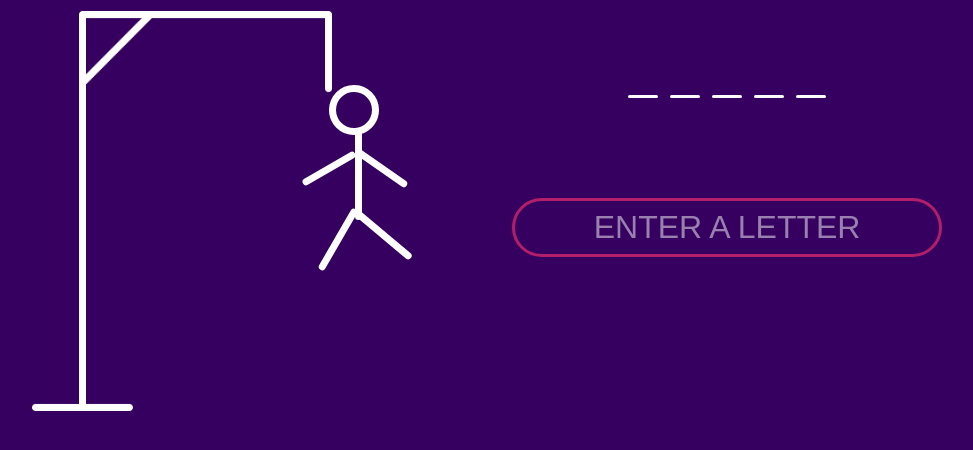
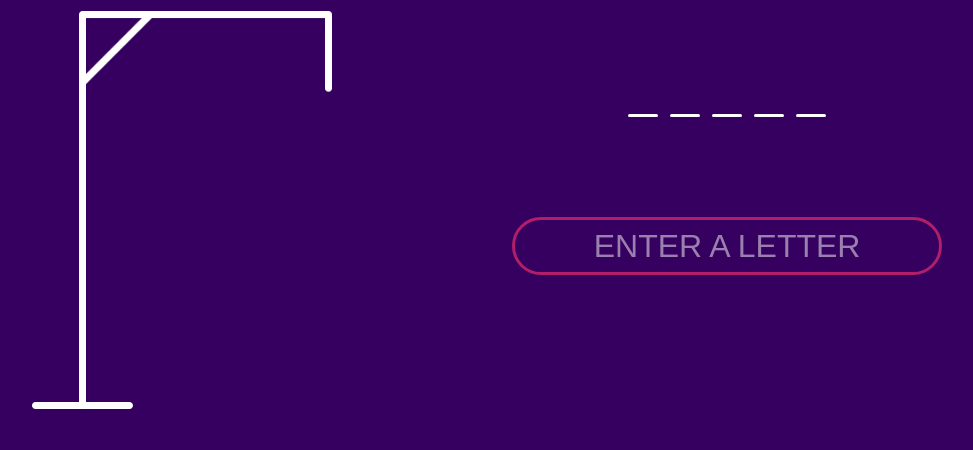
Before and after one commit to julia-retuerta/24-07-28-minigames-web, a website built with Vite: page src/html/hangman.html in a window 1280 px wide. Shown: the part 392-842 px from the top of the page, without its empty margins (153-1126 px from the left). Built offline with nearby package versions, Linux system fonts and the light colour scheme; some packages are replaced by stand-ins of ours; a web font is replaced by a local one.

Commit message:
practica-casa-05-agosto

```diff
--- a/src/html/hangman.html
+++ b/src/html/hangman.html
@@ -36,12 +36,12 @@
             <p id="tries">NUMBER OF TRIES: 6</p>
             <img class="hangman-game__img-gallows" src="../assets/images/gallows.png" alt="" />
             <div class="hangman-game__doll">
-              <div class="head"></div>
-              <div class="body"></div>
-              <div class="arm arm__left"></div>
-              <div class="arm arm__right"></div>
-              <div class="leg leg__left"></div>
-              <div class="leg leg__right"></div>
+              <div class="head hidden"></div>
+              <div class="body hidden"></div>
+              <div class="arm arm__left hidden"></div>
+              <div class="arm arm__right hidden"></div>
+              <div class="leg leg__left hidden"></div>
+              <div class="leg leg__right hidden"></div>
             </div>
           </div>
 
--- a/src/js/hangman.js
+++ b/src/js/hangman.js
@@ -63,6 +63,9 @@ const countUniqueLetters = word => {
   return uniqueLetters.length;
 };
 
+// Elementos de las partes del muñeco
+const parts = document.querySelectorAll('.hangman-game__doll > div');
+
 const updateDisplay = () => {
   // Mostrar letras correctas
   const lines = blanksElement.querySelectorAll('.hangman-game__line');
@@ -82,6 +85,13 @@ const updateDisplay = () => {
   } else {
     wrongLettersElement.textContent = ''; // Limpiar si no hay letras fallidas
   }
+
+  // Mostrar la siguiente parte del muñeco
+  wrongLetters.forEach((letter, index) => {
+    if (parts[index]) {
+      parts[index].classList.remove('hidden');
+    }
+  });
 
   // Actualizar número de intentos restantes
   triesElement.textContent = `NUMBER OF TRIES: ${numberOfTries}`;
@@ -122,6 +132,7 @@ const startGame = () => {
   resultElement.textContent = ''; // Limpiar resultados anteriores
   inputElement.disabled = false; // Asegúrate de que el input esté habilitado al comenzar un nuevo juego
   playAgainButton.classList.add('hidden');
+  parts.forEach(part => part.classList.add('hidden')); // Ocultar partes del cuerpo
   updateDisplay();
 };
 
--- a/src/scss/blocks/hangman.scss
+++ b/src/scss/blocks/hangman.scss
@@ -17,12 +17,6 @@
 
   &__drawing {
     position: relative;
-    // width: 200px;
-    // // height: 200px;
-
-    // @include responsive(laptop) {
-    //   width: 300px;
-    // }
   }
 
   &__img-gallows {
@@ -30,7 +24,6 @@
 
     @include responsive(laptop) {
       width: 300px;
-      height: 400px;
     }
   }
 
@@ -47,6 +40,7 @@
     margin-bottom: 20px;
 
     @include responsive(laptop) {
+      margin-top: 40px;
       margin-bottom: 40px;
     }
   }
@@ -54,10 +48,11 @@
   &__blanks {
     display: flex;
     margin-block: 50px;
-  }
+    max-width: 300px;
 
-  &__wrong-letters {
-    margin-bottom: 50px;
+    @include responsive(laptop) {
+      max-width: 400px;
+    }
   }
 
   &__line {
@@ -75,6 +70,10 @@
     left: 50%;
     transform: translateX(-50%);
     text-transform: uppercase;
+  }
+
+  &__wrong-letters {
+    margin-bottom: 50px;
   }
 
   &__button-play-again {
@@ -197,7 +196,7 @@
   border-radius: 5px;
 
   @include responsive(laptop) {
-    top: 326px;
+    top: 329px;
     width: 70px;
     height: 7px;
   }
@@ -217,7 +216,7 @@
     transform: rotate(40deg);
 
     @include responsive(laptop) {
-      top: 322px;
+      top: 323px;
       left: 96%;
       transform: rotate(40deg);
     }
```
